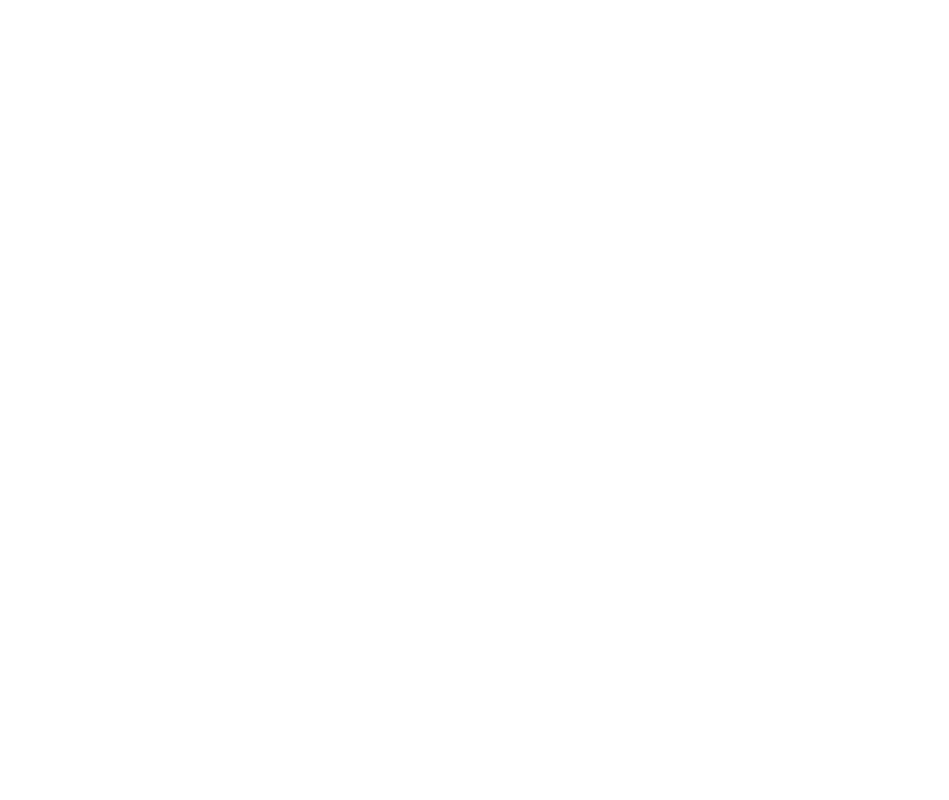
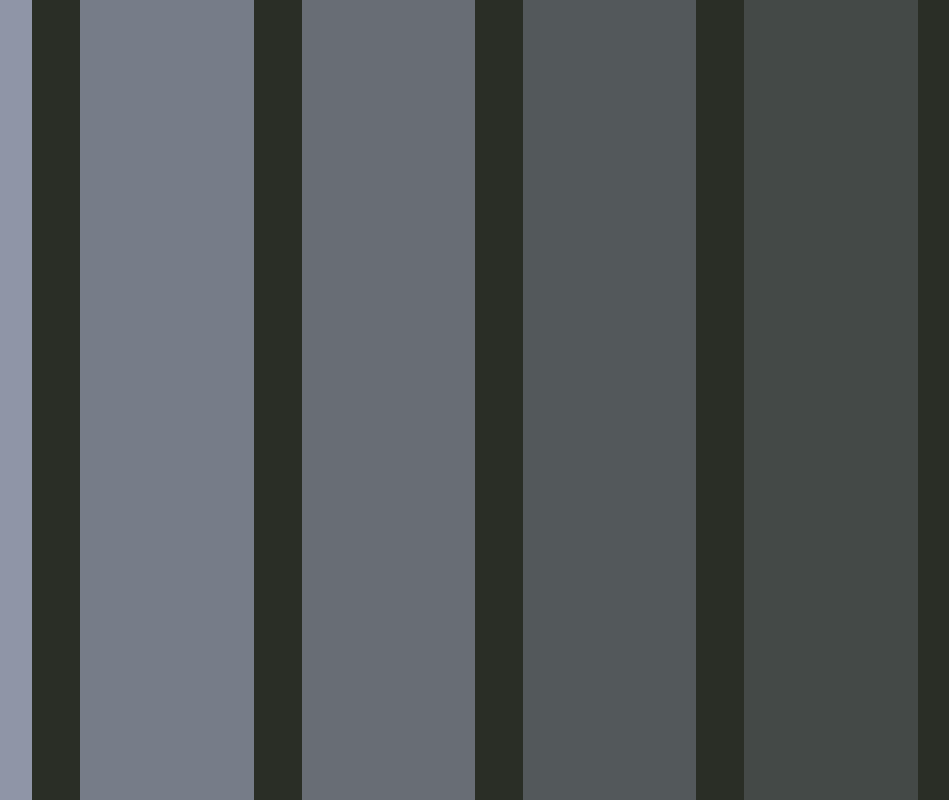
Before and after one commit to BOYLOOKMEINMYFACE/Portfolio-Website, a plain HTML site: page tests.html in a window 1280 px wide. Shown: the whole page, without its empty margins (141-1090 px from the left). Drawn offline with Linux system fonts and the light colour scheme; a web font is replaced by a local one.

Commit message:
working rectangle

```diff
--- a/styles.css
+++ b/styles.css
@@ -0,0 +1,25 @@
+html, body {
+    margin: 0;
+    padding: 0;
+    height: 100%;
+    font-family: 'jost';
+}
+
+.home-page {
+    width: 100%;
+    position: relative;
+    background-color: #2a2e26;
+    height: 100%;
+    overflow: hidden;
+    display: flex;
+    justify-content: center;
+    gap: 48px
+}
+
+.home-page-Rectangle {
+    position: relative;
+    top: 0px;
+    left: 0px;
+    width: 200px;
+    height: 100%;
+}
--- a/tests.html
+++ b/tests.html
@@ -12,7 +12,14 @@
 
 
 <body>
-
+  <div class="home-page">
+    <div class="home-page-Rectangle" style="background-color: #8f95a7;"></div>
+    <div class="home-page-Rectangle" style="background-color: #767C88;"></div>
+    <div class="home-page-Rectangle" style="background-color: #686D75;"></div>
+    <div class="home-page-Rectangle" style="background-color: #53585B;"></div>
+    <div class="home-page-Rectangle" style="background-color: #444947;"></div>
+    <div class="home-page-Rectangle" style="background-color: #31352F;"></div>
+  </div>
 </body>
 
 </html>
```
